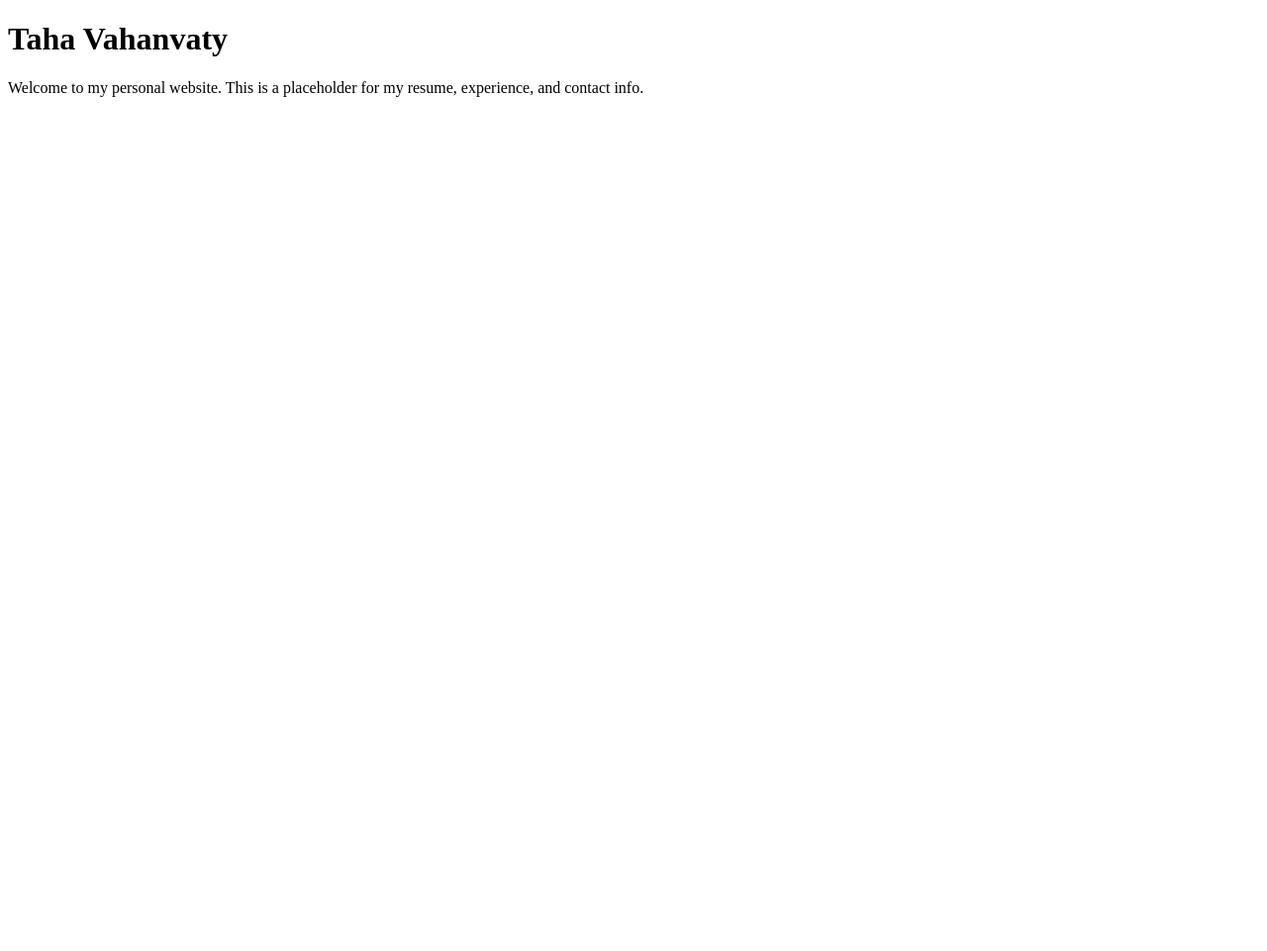
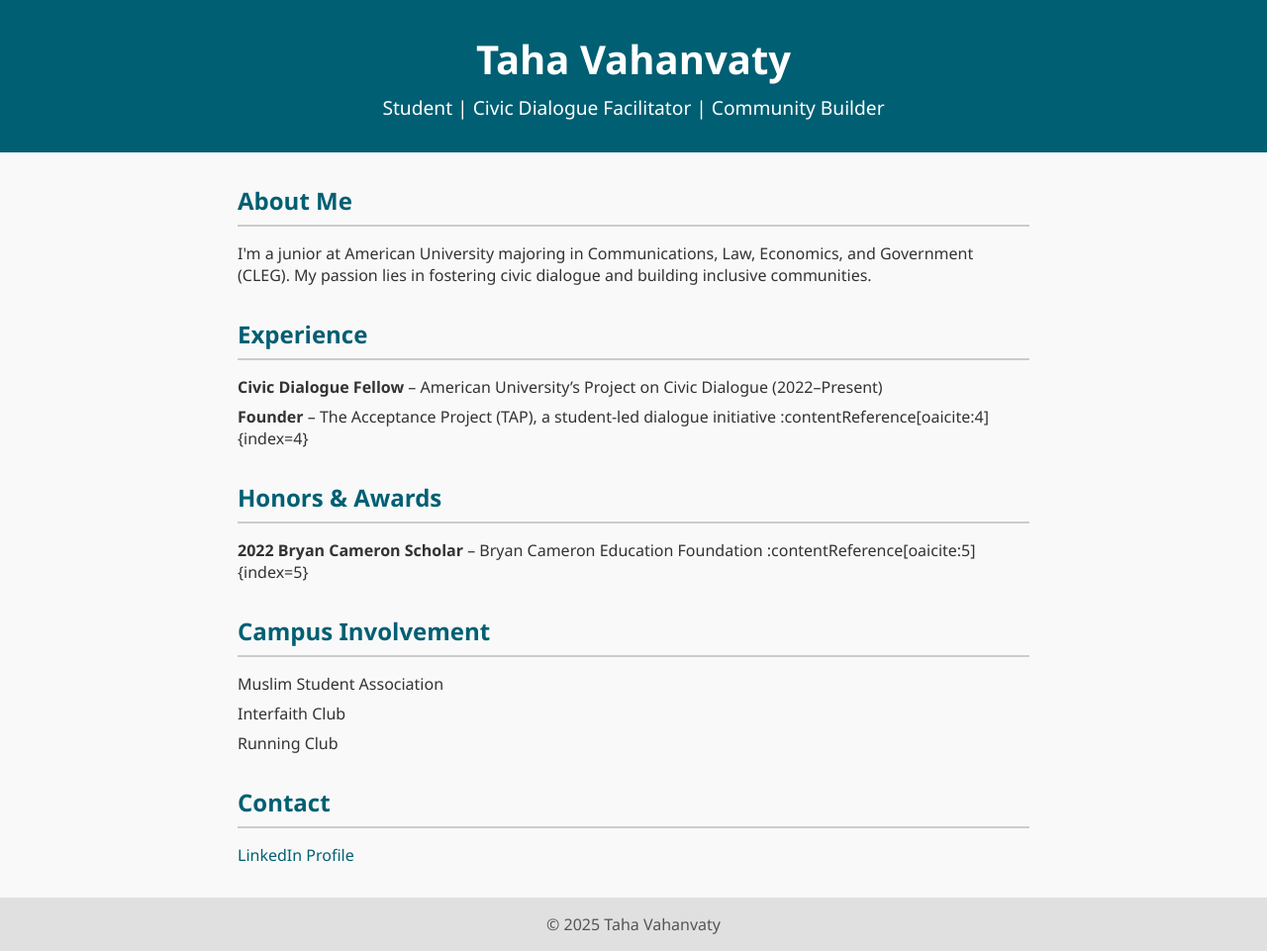
Before and after one commit to hmohyud/taha, a plain HTML site: page index.html in a window 1280 px wide. Shown: the whole page at 99% size. Before the commit the page ends 800 px from the top, so only its background shows below. Drawn offline with Linux system fonts and the light colour scheme.

Commit message:
Update index.html

```diff
--- a/index.html
+++ b/index.html
@@ -1,11 +1,115 @@
 <!DOCTYPE html>
-<html>
+<html lang="en">
 <head>
+  <meta charset="UTF-8" />
+  <meta name="viewport" content="width=device-width, initial-scale=1.0" />
   <title>Taha Vahanvaty</title>
-  <meta charset="UTF-8">
+  <style>
+    body {
+      font-family: 'Segoe UI', sans-serif;
+      margin: 0;
+      padding: 0;
+      background: #f9f9f9;
+      color: #333;
+    }
+    header {
+      background: #005f73;
+      color: white;
+      padding: 2rem 1rem;
+      text-align: center;
+    }
+    header h1 {
+      margin: 0;
+      font-size: 2.5rem;
+    }
+    header p {
+      margin: 0.5rem 0 0;
+      font-size: 1.2rem;
+    }
+    main {
+      max-width: 800px;
+      margin: 2rem auto;
+      padding: 0 1rem;
+    }
+    section {
+      margin-bottom: 2rem;
+    }
+    h2 {
+      border-bottom: 2px solid #ccc;
+      padding-bottom: 0.5rem;
+      margin-bottom: 1rem;
+      color: #005f73;
+    }
+    ul {
+      list-style: none;
+      padding: 0;
+    }
+    li {
+      margin-bottom: 0.5rem;
+    }
+    a {
+      color: #005f73;
+      text-decoration: none;
+    }
+    a:hover {
+      text-decoration: underline;
+    }
+    footer {
+      text-align: center;
+      padding: 1rem;
+      background: #e0e0e0;
+      color: #555;
+    }
+  </style>
 </head>
 <body>
-  <h1>Taha Vahanvaty</h1>
-  <p>Welcome to my personal website. This is a placeholder for my resume, experience, and contact info.</p>
+  <header>
+    <h1>Taha Vahanvaty</h1>
+    <p>Student | Civic Dialogue Facilitator | Community Builder</p>
+  </header>
+  <main>
+    <section>
+      <h2>About Me</h2>
+      <p>
+        I'm a junior at American University majoring in Communications, Law, Economics, and Government (CLEG). My passion lies in fostering civic dialogue and building inclusive communities.
+      </p>
+    </section>
+    <section>
+      <h2>Experience</h2>
+      <ul>
+        <li>
+          <strong>Civic Dialogue Fellow</strong> – American University’s Project on Civic Dialogue (2022–Present)
+        </li>
+        <li>
+          <strong>Founder</strong> – The Acceptance Project (TAP), a student-led dialogue initiative :contentReference[oaicite:4]{index=4}
+        </li>
+      </ul>
+    </section>
+    <section>
+      <h2>Honors & Awards</h2>
+      <ul>
+        <li>
+          <strong>2022 Bryan Cameron Scholar</strong> – Bryan Cameron Education Foundation :contentReference[oaicite:5]{index=5}
+        </li>
+      </ul>
+    </section>
+    <section>
+      <h2>Campus Involvement</h2>
+      <ul>
+        <li>Muslim Student Association</li>
+        <li>Interfaith Club</li>
+        <li>Running Club</li>
+      </ul>
+    </section>
+    <section>
+      <h2>Contact</h2>
+      <p>
+        <a href="https://www.linkedin.com/in/tahavahanvaty" target="_blank">LinkedIn Profile</a>
+      </p>
+    </section>
+  </main>
+  <footer>
+    &copy; 2025 Taha Vahanvaty
+  </footer>
 </body>
 </html>
```
